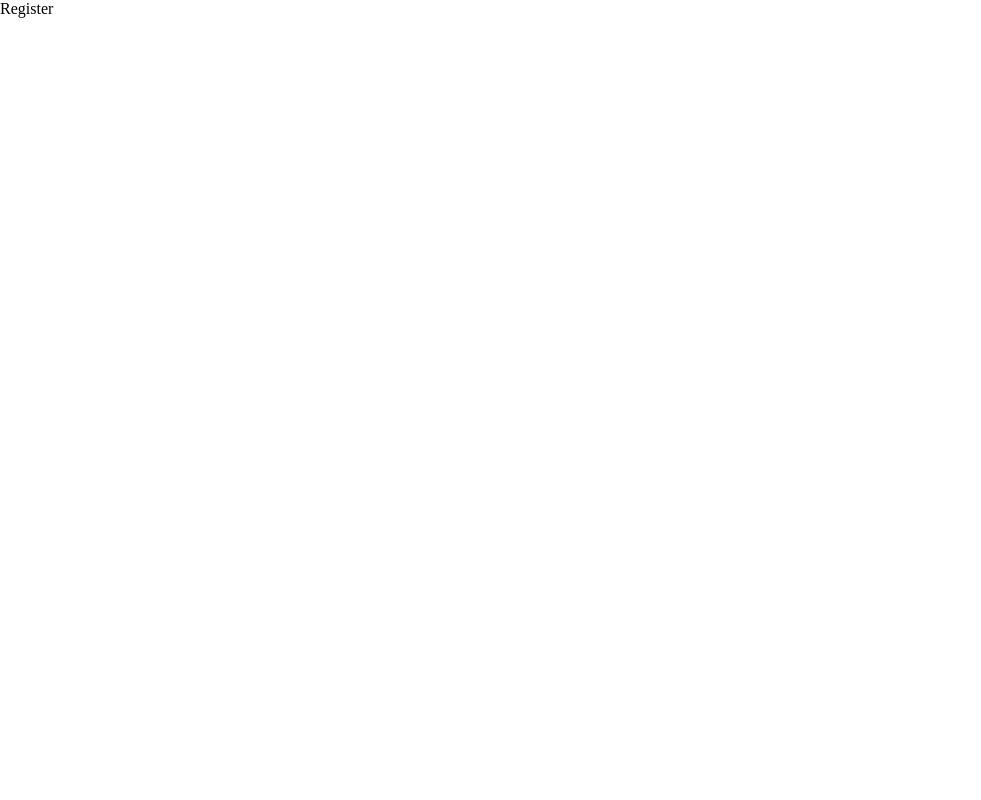
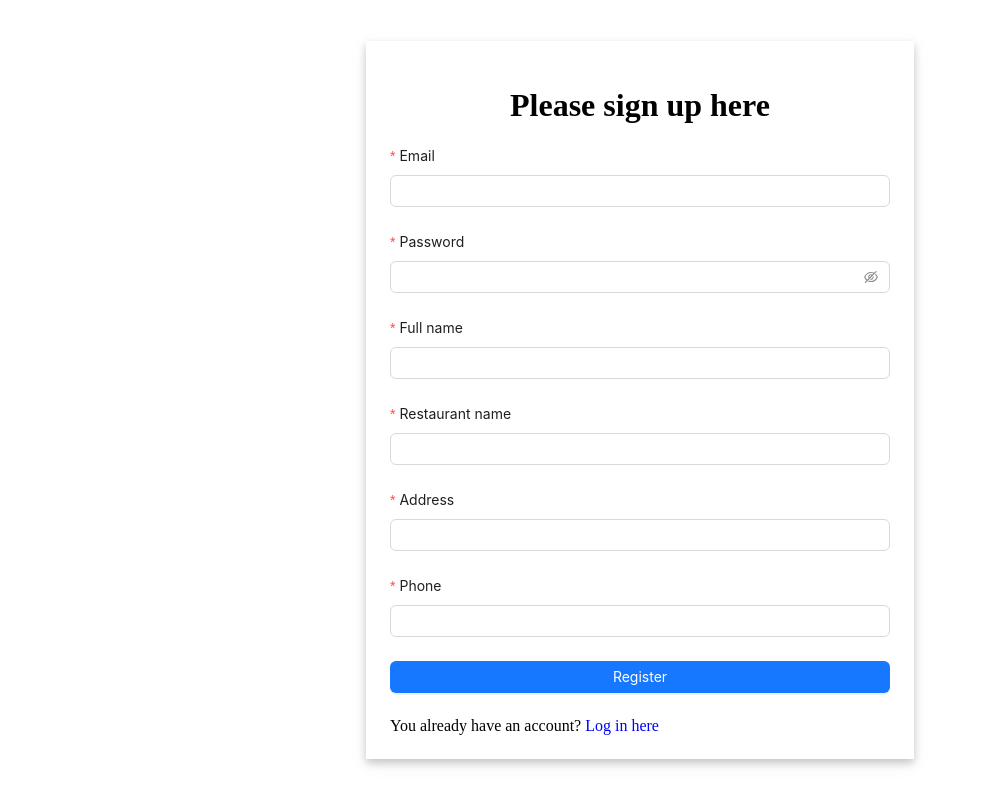
Before and after one commit to NHACTAOHOCBAI/Foodibidy, a React (Vite) app in the folder Fodibidy_web/: page /register in a window 1280 px wide. Shown: the whole page, without its empty margins (0-981 px from the left). Built offline with nearby package versions, Linux system fonts and the light colour scheme.

Commit message:
feat: finish register page

```diff
--- a/Fodibidy_web/src/pages/admin/Food.tsx
+++ b/Fodibidy_web/src/pages/admin/Food.tsx
@@ -17,7 +17,7 @@ const Food = () => {
     const [isNewOpen, setIsNewOpen] = useState(false);
     const [isUpdateOpen, setIsUpdateOpen] = useState(false);
     const [updatedFood, setUpdatedFood] = useState<Food>()
-    const [isDetailOpen, setIsDetailOpen] = useState(false)
+    const [isDetailOpen, setIsDetailOpen] = useState(true)
     const [detailFood, setDetailFood] = useState<Food>()
     const [categoryOpt, setCategoryOpt] = useState<{ text: string, value: string }[]>([])
     const columns: TableProps<Food>['columns'] = [
--- a/Fodibidy_web/src/pages/auth/Login.tsx
+++ b/Fodibidy_web/src/pages/auth/Login.tsx
@@ -18,9 +18,10 @@ const Login = () => {
     const navigate = useNavigate()
     return (
         <div style={{ height: '100%', display: 'flex', justifyContent: 'center', alignItems: 'center' }}>
-            <div style={{ width: 500, boxShadow: " 0 4px 8px 0 rgba(0, 0, 0, 0.2), 0 6px 20px 0 rgba(0, 0, 0, 0.05)", padding: 20 }}>
+            <div style={{ width: 500, boxShadow: " 0 4px 8px 0 rgba(0, 0, 0, 0.2), 0 6px 20px 0 rgba(0, 0, 0, 0.05)", padding: 24 }}>
                 <h1 style={{ marginLeft: 50 }}>Welcome to Foodibidy website</h1>
                 <Form
+                    layout='vertical'
                     name="basic"
                     initialValues={{ remember: true }}
                     onFinish={onFinish}
--- a/Fodibidy_web/src/pages/auth/Register.tsx
+++ b/Fodibidy_web/src/pages/auth/Register.tsx
@@ -1,6 +1,108 @@
+/* eslint-disable @typescript-eslint/no-explicit-any */
+import { Button, Form, Input, message } from 'antd';
+import { useState } from 'react';
+import { useNavigate } from 'react-router';
+import { registerRestaurant } from '../../services/auth';
+
+
 const Register = () => {
+    const navigate = useNavigate()
+    const [isPending, setIsPending] = useState(false)
+    const [messageApi, contextHolder] = message.useMessage();
+    const onFinish = async ({ email, password, fullName, restaurantName, phoneNumber, address }: { email: string, password: string, fullName: string, restaurantName: string, address: string, phoneNumber: string }) => {
+        setIsPending(true)
+        try {
+            await registerRestaurant({ email, password, fullName }, { restaurantName, address, phoneNumber, bio: "" })
+            messageApi.success("Register account successfully")
+        }
+        catch (err: any) {
+            messageApi.error(err.error)
+        }
+        setIsPending(false)
+    };
     return (
-        <div>Register</div>
+        <>
+            {contextHolder}
+            <div style={{ height: '100%', display: 'flex', justifyContent: 'center', alignItems: 'center' }}>
+                <div style={{ width: 500, boxShadow: " 0 4px 8px 0 rgba(0, 0, 0, 0.2), 0 6px 20px 0 rgba(0, 0, 0, 0.05)", padding: 24 }}>
+                    <h1 style={{ marginLeft: 120 }}>Please sign up here</h1>
+                    <Form
+                        layout='vertical'
+                        name="basic"
+                        initialValues={{ remember: true }}
+                        onFinish={onFinish}
+                        autoComplete="off"
+                    >
+                        <Form.Item
+                            label="Email"
+                            name="email"
+                            rules={[
+                                { required: true, message: 'Please input your email!' },
+                                { type: 'email', message: 'Please enter a valid email address!' },
+                            ]}
+                        >
+                            <Input disabled={isPending} />
+                        </Form.Item>
+
+
+                        <Form.Item
+                            label="Password"
+                            name="password"
+                            rules={[{ required: true, message: 'Please input your password!' }]}
+                        >
+                            <Input.Password disabled={isPending} />
+                        </Form.Item>
+
+                        <Form.Item
+                            label="Full name"
+                            name="fullName"
+                            rules={[{ required: true, message: 'Please input your full name!' }]}
+                        >
+                            <Input disabled={isPending} />
+                        </Form.Item>
+
+
+                        <Form.Item
+                            label="Restaurant name"
+                            name="restaurantName"
+                            rules={[{ required: true, message: 'Please input restaurant name!' }]}
+                        >
+                            <Input disabled={isPending} />
+                        </Form.Item>
+
+                        <Form.Item
+                            label="Address"
+                            name="address"
+                            rules={[{ required: true, message: 'Please input restaurant address!' }]}
+                        >
+                            <Input disabled={isPending} />
+                        </Form.Item>
+
+                        <Form.Item
+                            label="Phone"
+                            name="phoneNumber"
+                            rules={[
+                                { required: true, message: 'Please input restaurant number!' },
+                                { pattern: /^[0-9]{8,}$/, message: 'Phone number must contain at least 8 digits' },
+                            ]}
+                        >
+                            <Input disabled={isPending} />
+                        </Form.Item>
+
+
+                        <Form.Item label={null}>
+                            <Button loading={isPending} type="primary" htmlType="submit" style={{ width: '100%' }}>
+                                Register
+                            </Button>
+                        </Form.Item>
+                    </Form>
+                    <div>
+                        You already have an account? <span onClick={() => navigate('/login')} style={{ color: 'blue' }}>Log in here</span>
+                    </div>
+                </div>
+            </div>
+        </>
     )
 }
-export default Register
+
+export default Register;
--- /dev/null
+++ b/Fodibidy_web/src/services/auth.ts
@@ -0,0 +1,29 @@
+import axios from "axios";
+import axiosInstance from "../configs/axiosConfig"
+
+
+const login = async (email: string, password: string) => {
+    const returnSecureToken = true;
+    const res = await axios.post('https://identitytoolkit.googleapis.com/v1/accounts:signInWithPassword?key=AIzaSyAVILF-mEhw1cJdCpRGVBavDusJtBrB_xQ', { email, password, returnSecureToken })
+    return res
+}
+
+const logout = async () => {
+    return await axiosInstance.post('/auth/logout')
+}
+
+const register = async (email: string, password: string, fullName: string) => {
+    return await axiosInstance.post('/auth/register', { email, password, fullName })
+}
+
+const registerRestaurant = async (account: { email: string, password: string, fullName: string }, restaurant: { restaurantName: string, address: string, phoneNumber: string, bio: string }) => {
+    const formData = new FormData();
+    formData.append('restaurant', JSON.stringify(restaurant));
+    formData.append('account', JSON.stringify(account));
+    return await axiosInstance.post('/auth/registerRestaurantOwner', formData, {
+        headers: {
+            'Content-Type': 'multipart/form-data',
+        },
+    });
+}
+export { login, logout, register, registerRestaurant }
```
